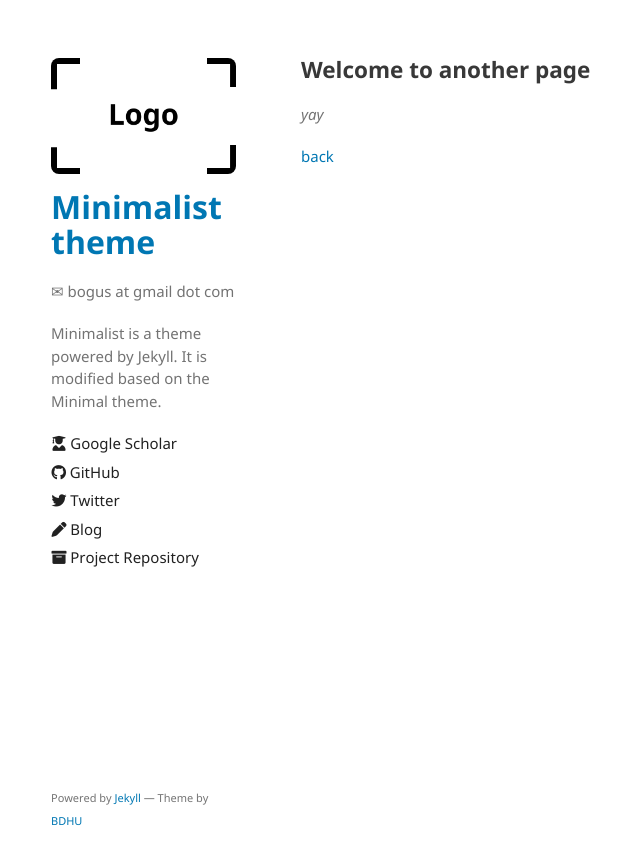
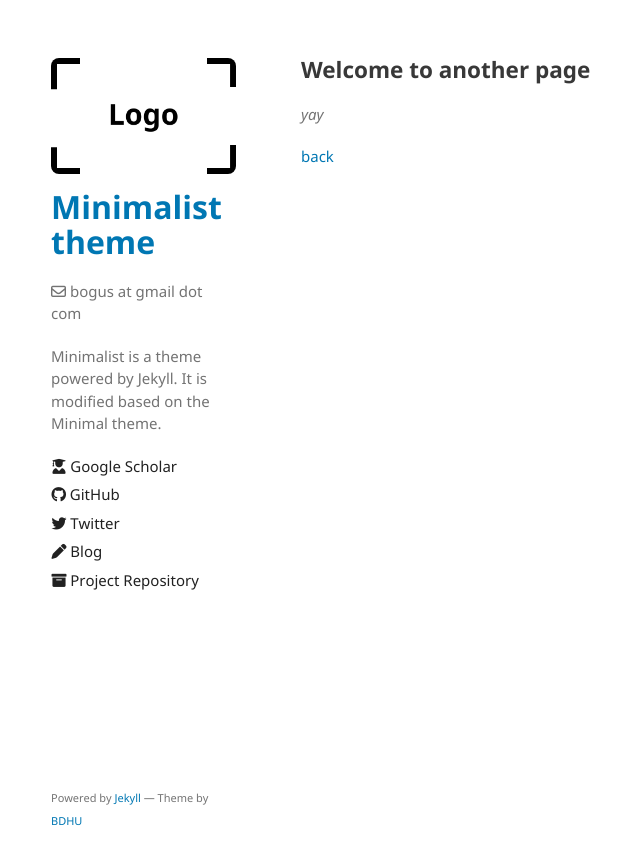
Before and after one commit to BDHU/minimalist, a Jekyll site: the page built from another-page.md, in a window 1280 px wide. Shown: the top 865 px of the page, without its empty margins (159-799 px from the left). Built offline with Jekyll 4.4.1, drawn with Linux system fonts in a browser that asks for light colours; our own code applies the rules of GitHub Pages for plain Markdown files.

Commit message:
change email icon

```diff
--- a/_layouts/default.html
+++ b/_layouts/default.html
@@ -37,7 +37,7 @@
           {% endif %}
 
           {% if site.email %}
-            <p class="addr">&#x2709;&nbsp;{{ site.email }}</p>
+            <p class="addr"><i class="fa-regular fa-envelope"></i>&nbsp;{{ site.email }}</p>
           {% endif %}
 
           <p>{{ site.description | default: site.github.project_tagline }}</p>
```
